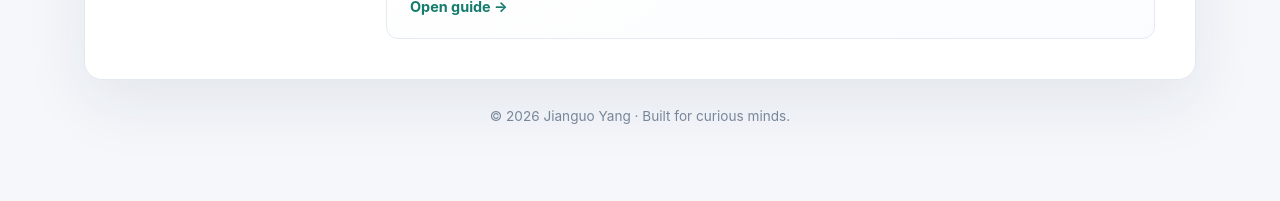
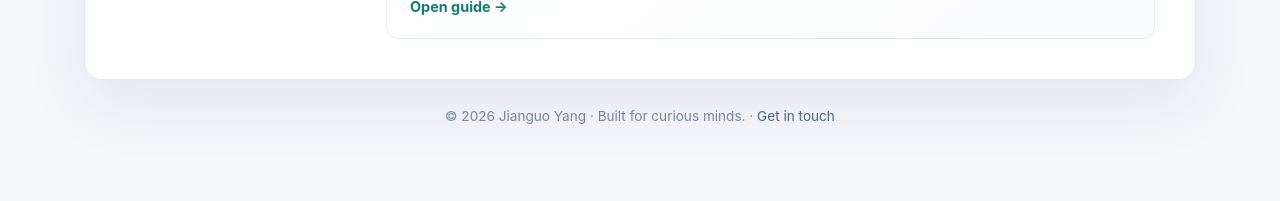
Before and after one commit to Jianguo188/jianguo188.github.io, a Jekyll site: the page built from index.html, in a window 1280 px wide. Shown: the part 2012-2213 px from the top of the page. Built offline with Jekyll 4.4.1, drawn with Linux system fonts in a browser that asks for light colours.

Commit message:
add contact email

```diff
--- a/_layouts/home.html
+++ b/_layouts/home.html
@@ -74,6 +74,8 @@
     .more-guides .cards { margin-top: 16px; }
     .empty { margin: 0; color: #64738a; }
     footer { max-width: 1160px; margin: 28px auto 0; color: #79869a; font-size: .85rem; text-align: center; }
+    footer a { color: #52647b; text-decoration: none; }
+    footer a:hover { color: #147b6d; text-decoration: underline; text-underline-offset: 3px; }
     @media (max-width: 600px) {
       .hero { padding-top: 22px; padding-bottom: 70px; }
       .hero-copy { margin-top: 60px; }
@@ -166,7 +168,7 @@
         </div>
       </div>
     </div>
-    <footer>&copy; {{ site.time | date: "%Y" }} {{ site.author | escape }} · Built for curious minds.</footer>
+    <footer>&copy; {{ site.time | date: "%Y" }} {{ site.author | escape }} · Built for curious minds. · <a href="mailto:jianguo.yang188+blog@gmail.com">Get in touch</a></footer>
   </main>
 </body>
 </html>
```
